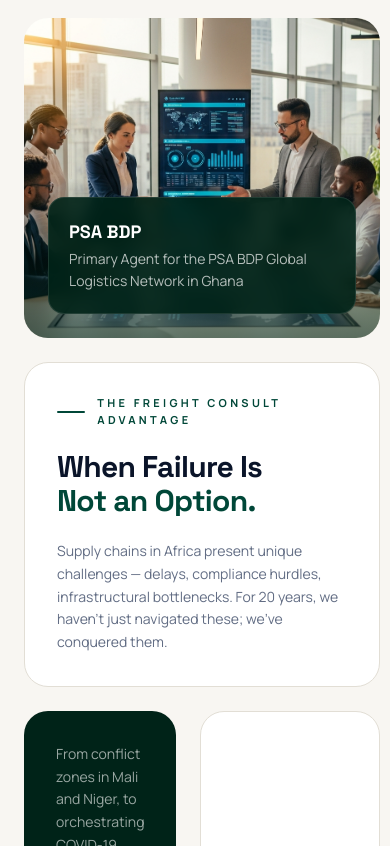
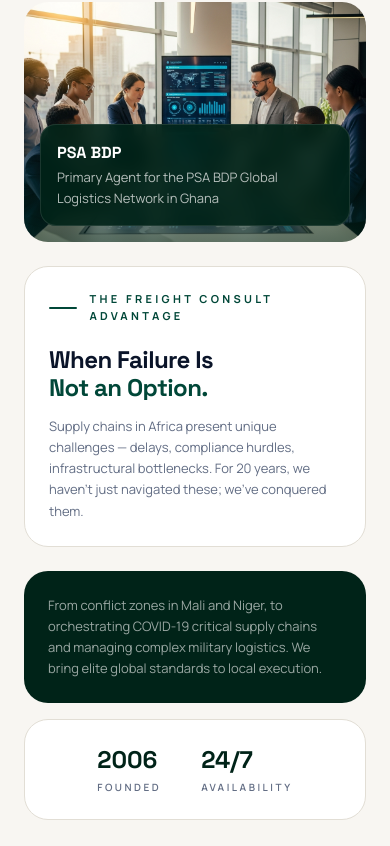
Before and after one commit to ogenci/freight-consult, a React (Vite) app: page / in a window 390 px wide. Shown: the part 998-1844 px from the top of the page. Built offline with nearby package versions, Linux system fonts and the light colour scheme.

Commit message:
fix: make About section mobile responsive

```diff
--- a/src/components/sections/FeaturesSection.tsx
+++ b/src/components/sections/FeaturesSection.tsx
@@ -72,10 +72,10 @@ export function AboutSection() {
   const ref = useRef<HTMLElement>(null);
 
   return (
-    <section id="about" ref={ref} className="relative overflow-hidden bg-background border-t border-border py-24 lg:py-32">
+    <section id="about" ref={ref} className="relative overflow-hidden bg-background border-t border-border py-20 sm:py-24 lg:py-32">
       <div className="max-w-7xl mx-auto px-6 lg:px-12">
         <div className="grid lg:grid-cols-[1.2fr_1fr] gap-6">
-          <div className="relative overflow-hidden rounded-2xl min-h-[320px] lg:min-h-[520px] row-span-2 img-hover-zoom">
+          <div className="relative overflow-hidden rounded-2xl min-h-[240px] sm:min-h-[320px] lg:min-h-[520px] lg:row-span-2 img-hover-zoom">
             <motion.img
               src={teamOfficeImg} alt="Freight Consult team"
               className="absolute inset-0 w-full h-full object-cover"
@@ -88,49 +88,49 @@ export function AboutSection() {
               whileInView={{ opacity: 1, y: 0 }}
               viewport={{ once: true }}
               transition={{ delay: 0.5, duration: 0.6, ease: EASE }}
-              className="absolute bottom-6 left-6 right-6 bg-[#002318]/90 backdrop-blur-sm p-5 rounded-xl border border-white/10"
+              className="absolute bottom-4 sm:bottom-6 left-4 sm:left-6 right-4 sm:right-6 bg-[#002318]/90 backdrop-blur-sm p-4 sm:p-5 rounded-xl border border-white/10"
             >
-              <div className="text-lg font-display font-bold text-white mb-0.5">PSA BDP</div>
-              <div className="text-[14px] leading-relaxed text-white/70">Primary Agent for the PSA BDP Global Logistics Network in Ghana</div>
+              <div className="text-base sm:text-lg font-display font-bold text-white mb-0.5">PSA BDP</div>
+              <div className="text-[13px] sm:text-[14px] leading-relaxed text-white/70">Primary Agent for the PSA BDP Global Logistics Network in Ghana</div>
             </motion.div>
           </div>
 
-          <div className="flex flex-col justify-center bg-white border border-border rounded-2xl p-8 lg:p-10">
+          <div className="flex flex-col justify-center bg-white border border-border rounded-2xl p-6 sm:p-8 lg:p-10">
             <Reveal>
               <SectionLabel>The Freight Consult Advantage</SectionLabel>
               <div className="overflow-hidden mb-1">
-                <motion.h2 variants={clipReveal} custom={0.05} className="text-3xl lg:text-4xl font-display font-bold leading-[1.0] tracking-tight text-foreground">
+                <motion.h2 variants={clipReveal} custom={0.05} className="text-2xl sm:text-3xl lg:text-4xl font-display font-bold leading-[1.0] tracking-tight text-foreground">
                   When Failure Is
                 </motion.h2>
               </div>
-              <div className="overflow-hidden mb-6">
-                <motion.h2 variants={clipReveal} custom={0.12} className="text-3xl lg:text-4xl font-display font-bold leading-[1.0] tracking-tight text-brass">
+              <div className="overflow-hidden mb-4 sm:mb-6">
+                <motion.h2 variants={clipReveal} custom={0.12} className="text-2xl sm:text-3xl lg:text-4xl font-display font-bold leading-[1.0] tracking-tight text-brass">
                   Not an Option.
                 </motion.h2>
               </div>
-              <motion.p variants={fadeUp} custom={0.18} className="text-muted-foreground leading-relaxed text-[14px]">
+              <motion.p variants={fadeUp} custom={0.18} className="text-muted-foreground leading-relaxed text-[13px] sm:text-[14px]">
                 Supply chains in Africa present unique challenges — delays, compliance hurdles, infrastructural bottlenecks. For 20 years, we haven't just navigated these; we've conquered them.
               </motion.p>
             </Reveal>
           </div>
 
-          <div className="grid grid-cols-[1fr_auto] gap-6">
-            <div className="bg-[#002318] rounded-2xl p-8 lg:p-10 flex flex-col justify-center">
+          <div className="grid grid-cols-1 sm:grid-cols-[1fr_auto] gap-4 sm:gap-6">
+            <div className="bg-[#002318] rounded-2xl p-6 sm:p-8 lg:p-10 flex flex-col justify-center">
               <Reveal>
-                <motion.p variants={fadeUp} custom={0.1} className="text-white/60 leading-relaxed text-[14px]">
+                <motion.p variants={fadeUp} custom={0.1} className="text-white/60 leading-relaxed text-[13px] sm:text-[14px]">
                   From conflict zones in Mali and Niger, to orchestrating COVID-19 critical supply chains and managing complex military logistics. We bring elite global standards to local execution.
                 </motion.p>
               </Reveal>
             </div>
-            <div className="bg-white border border-border rounded-2xl p-8 lg:p-10 flex flex-col justify-center min-w-[180px]">
+            <div className="bg-white border border-border rounded-2xl p-6 sm:p-8 lg:p-10 flex flex-col justify-center">
               <Reveal>
-                <motion.div variants={fadeUp} custom={0.1} className="text-center space-y-7">
+                <motion.div variants={fadeUp} custom={0.1} className="flex sm:block justify-center gap-10 sm:gap-0 sm:text-center sm:space-y-7">
                   {[
                     { v: "2006", l: "Founded" },
                     { v: "24/7", l: "Availability" },
                   ].map((s, i) => (
                     <div key={s.l}>
-                      <div className="text-3xl font-display font-bold text-[#002318]">{s.v}</div>
+                      <div className="text-2xl sm:text-3xl font-display font-bold text-[#002318]">{s.v}</div>
                       <div className="text-[10px] font-semibold tracking-[0.25em] uppercase text-muted-foreground mt-1">{s.l}</div>
                     </div>
                   ))}
```
